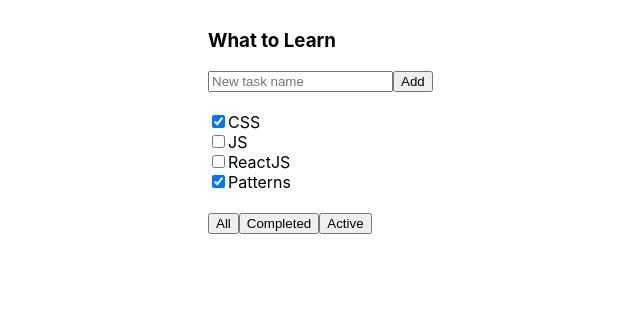
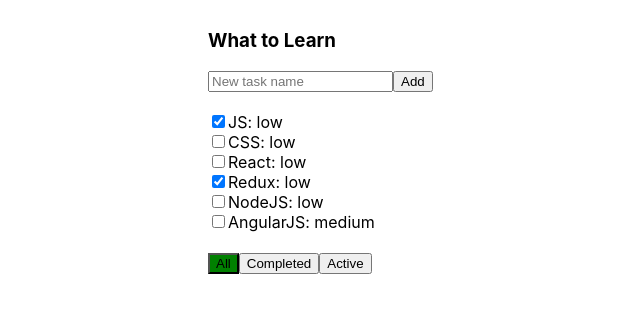
Before and after one commit to Parenyuk/toDoList, a React (Create React App) app: page / in a window 1280 px wide. Shown: the top 312 px of the page, without its empty margins (192-832 px from the left). Built offline with nearby package versions, Linux system fonts and the light colour scheme.

Commit message:
'second lesson'

```diff
--- a/src/App.css
+++ b/src/App.css
@@ -14,3 +14,7 @@
 .todoList-task {
 
 }
+
+.filter-active {
+  background-color: green;
+}
--- a/src/App.js
+++ b/src/App.js
@@ -5,13 +5,25 @@
 import TodoListTasks from './TodoListTasks';
 
 class App extends React.Component {
+    tasks = [
+        {title: 'JS', isDone: true, priority: "low" },
+        {title: 'CSS', isDone: false, priority: "low" },
+        {title: 'React', isDone: false, priority: "low"},
+        {title: 'Redux', isDone: true, priority: "low"},
+        {title: 'NodeJS', isDone: false,priority: "low"},
+        {title: 'AngularJS', isDone: false, priority: "medium"}
+    ];
+    filterValue = 'All'
+
+
     render = () => {
+
         return (
             <div className="App">
                 <div className="todoList">
                     <TodoListHeader />
-                    <TodoListTasks />
-                    <TodoListFooter />
+                    <TodoListTasks  tasks={this.tasks} />
+                    <TodoListFooter filterValue={this.filterValue} />
                 </div>
             </div>
         );
--- a/src/TodoListFooter.js
+++ b/src/TodoListFooter.js
@@ -2,11 +2,15 @@
 
 export default class TodoListFooter extends Component {
     render = () => {
+        let classForAll = this.props.filterValue === "All" ? "filter-active" : "";
+        let classForCompleted = this.props.filterValue === "Completed" ? "filter-active" : "";
+        let classForActive = this.props.filterValue === "Active" ? "filter-active" : "";
+
         return (
             <div className="todoList-footer">
-                <button>All</button>
-                <button>Completed</button>
-                <button>Active</button>
+                <button className={classForAll} >All</button>
+                <button className={classForCompleted} >Completed</button>
+                <button className={classForActive}>Active</button>
             </div>
 
         )
--- /dev/null
+++ b/src/TodoListTask.js
@@ -0,0 +1,16 @@
+import React, {Component} from "react";
+
+class TodoListTask extends Component {
+    render = () => {
+        return (
+            <div className="todoList-task">
+                <input type="checkbox" checked={this.props.isDone}/>
+                <span>{this.props.title}</span>: <span> </span>
+                 <span>{this.props.priority}</span>
+            </div>
+        )
+    }
+ }
+
+
+export default TodoListTask;
--- a/src/TodoListTasks.js
+++ b/src/TodoListTasks.js
@@ -1,15 +1,29 @@
 import React, { Component } from 'react'
+import TodoListTask from "./TodoListTask";
 
 export default class TodoListTasks extends Component {
     render = () => {
+    let tasksElements = this.props.tasks.map(task =>  <TodoListTask title={task.title} isDone={task.isDone}  priority={task.priority} />)
         return (
             <div>
                 <div className="todoList-tasks">
-                    <div className="todoList-task">
-                        <input type="checkbox" checked={true}/>
-                        <span>CSS</span>
-                    </div>
-                    <div className="todoList-task">
+                    {tasksElements}
+                </div>
+            </div>
+        )
+    }
+}
+
+/*
+  <TodoListTask title={this.props.tasks[0].title} isDone={this.props.tasks[0].isDone} />
+                    <TodoListTask title={this.props.tasks[1].title} isDone={this.props.tasks[1].isDone} />
+                    <TodoListTask title={this.props.tasks[2].title} isDone={this.props.tasks[2].isDone}/>
+                    <TodoListTask title={this.props.tasks[3].title} isDone={this.props.tasks[3].isDone}/>
+                    <TodoListTask title={this.props.tasks[4].title} isDone={this.props.tasks[4].isDone}/>
+ */
+
+/*
+ <div className="todoList-task">
                         <input type="checkbox" checked={false}/>
                         <span>JS</span>
                     </div>
@@ -21,8 +35,4 @@
                         <input type="checkbox" checked={true}/>
                         <span>Patterns</span>
                     </div>
-                </div>
-            </div>
-        )
-    }
-}
+ */
```
